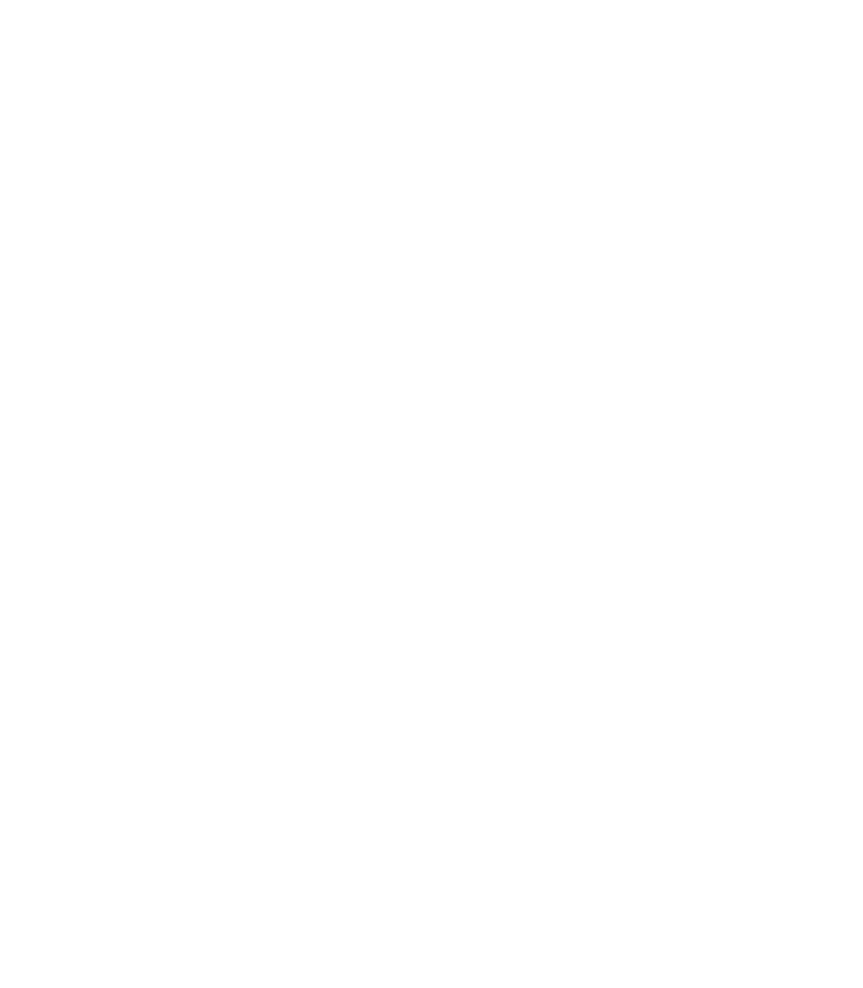
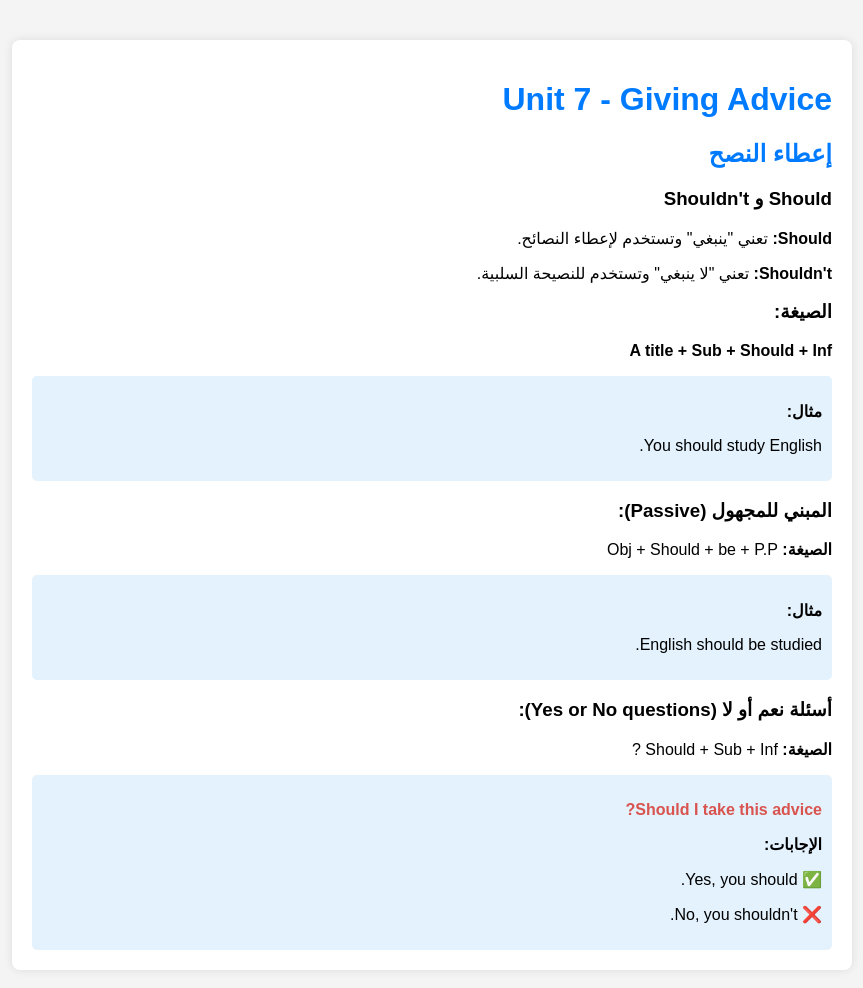
Before and after one commit to MohamedAymansharaf/E, a plain HTML site: page lesson1.html in a window 1280 px wide. Shown: the whole page, without its empty margins (388-1251 px from the left). Before the commit the page ends 800 px from the top, so only its background shows below. Drawn offline with Linux system fonts and the light colour scheme.

Commit message:
Update lesson1.html

```diff
--- a/lesson1.html
+++ b/lesson1.html
@@ -1,11 +1,73 @@
 <!DOCTYPE html>
-<html lang="en">
+<html lang="ar">
 <head>
     <meta charset="UTF-8">
     <meta name="viewport" content="width=device-width, initial-scale=1.0">
-    <title>Document</title>
+    <title>Giving Advice - Unit 7</title>
+    <style>
+        body {
+            font-family: Arial, sans-serif;
+            direction: rtl;
+            text-align: right;
+            background-color: #f4f4f4;
+            margin: 20px;
+            padding: 20px;
+        }
+        .container {
+            max-width: 800px;
+            background: white;
+            padding: 20px;
+            border-radius: 8px;
+            box-shadow: 0 0 10px rgba(0, 0, 0, 0.1);
+        }
+        h1, h2 {
+            color: #007bff;
+        }
+        .example {
+            background: #e3f2fd;
+            padding: 10px;
+            border-radius: 5px;
+            margin-top: 10px;
+        }
+        .question {
+            font-weight: bold;
+            color: #d9534f;
+        }
+    </style>
 </head>
 <body>
 
+<div class="container">
+    <h1>Unit 7 - Giving Advice</h1>
+    <h2>إعطاء النصح</h2>
+
+    <h3>Should و Shouldn't</h3>
+    <p><strong>Should:</strong> تعني "ينبغي" وتستخدم لإعطاء النصائح.</p>
+    <p><strong>Shouldn't:</strong> تعني "لا ينبغي" وتستخدم للنصيحة السلبية.</p>
+
+    <h3>الصيغة:</h3>
+    <p><strong>A title + Sub + Should + Inf</strong></p>
+    <div class="example">
+        <p><strong>مثال:</strong></p>
+        <p>You should study English.</p>
+    </div>
+
+    <h3>المبني للمجهول (Passive):</h3>
+    <p><strong>الصيغة:</strong> Obj + Should + be + P.P</p>
+    <div class="example">
+        <p><strong>مثال:</strong></p>
+        <p>English should be studied.</p>
+    </div>
+
+    <h3>أسئلة نعم أو لا (Yes or No questions):</h3>
+    <p><strong>الصيغة:</strong> Should + Sub + Inf ?</p>
+    <div class="example">
+        <p class="question">Should I take this advice?</p>
+        <p><strong>الإجابات:</strong></p>
+        <p>✅ Yes, you should.</p>
+        <p>❌ No, you shouldn't.</p>
+    </div>
+</div>
+
 </body>
 </html>
```
